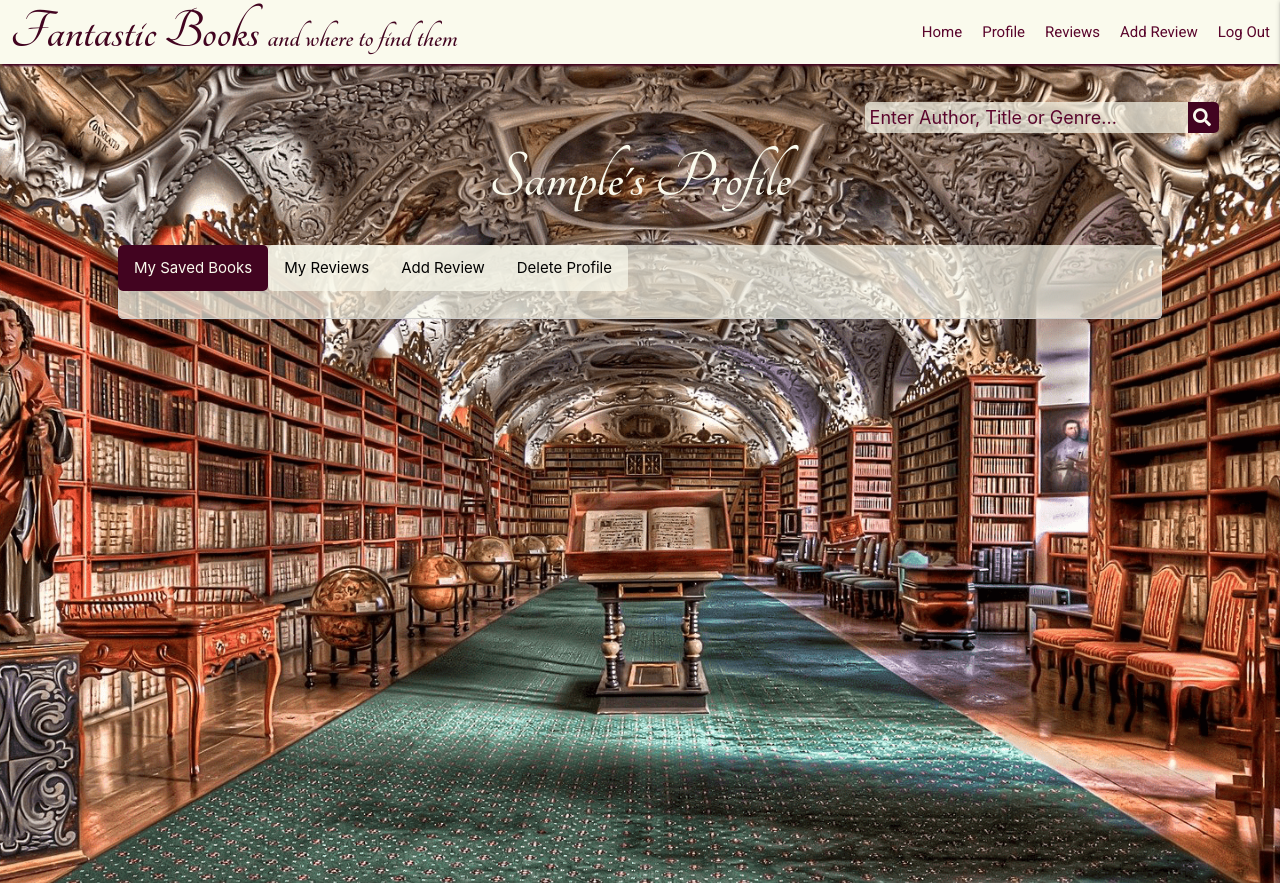
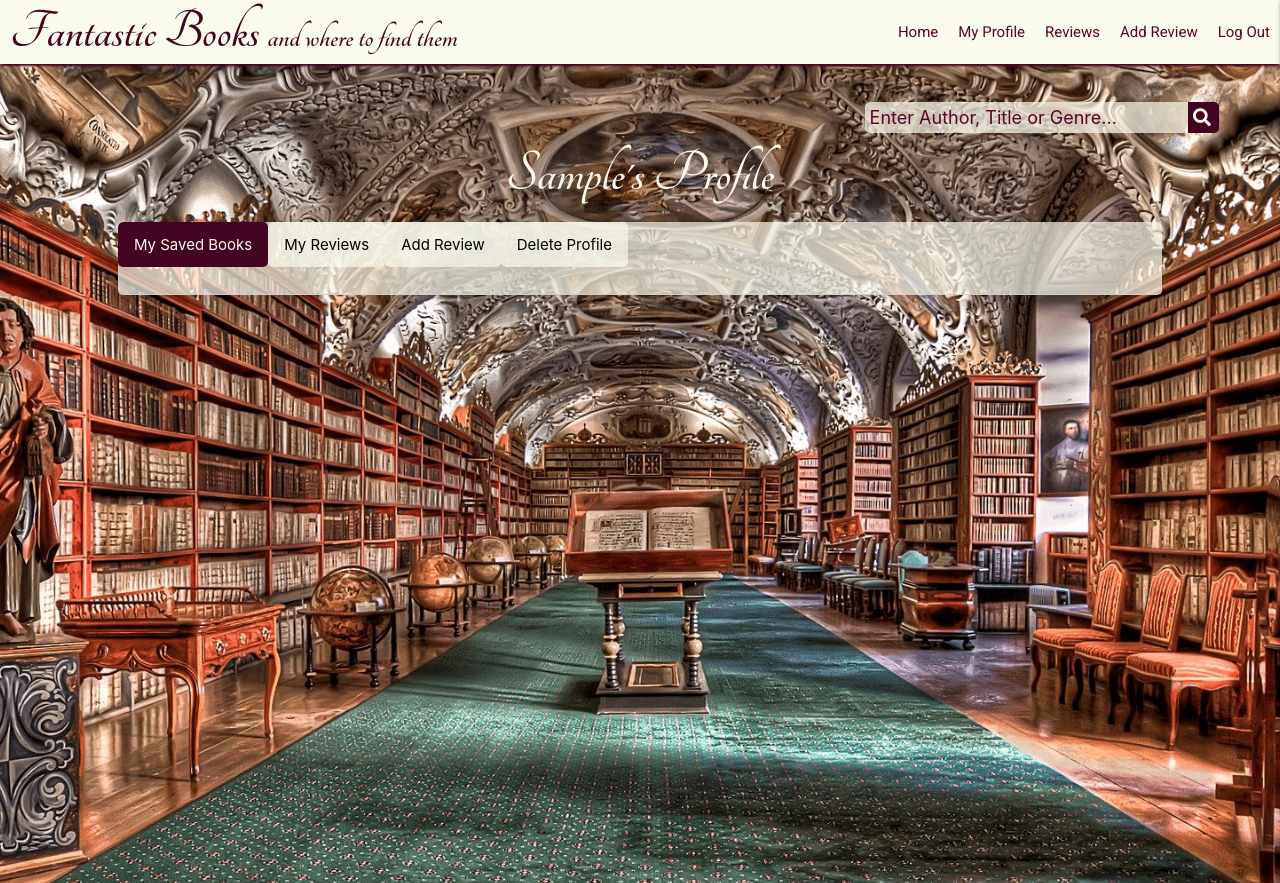
Before and after one commit to Code-Institute-Submissions/Fantastic-Books, a Flask app: a page that uses templates/base.html in a window 1280 px wide. Shown: the top 883 px of the page. Run offline with Flask 2, Linux system fonts and the light colour scheme; the visitor is signed in with stand-in values (Sample User, id 1); grey boxes marked "Sample" are stand-in pictures; a database or web service that is not in the repository returns one stand-in record (values such as "Sample title"); some libraries are stand-ins or nearby versions.

Commit message:
Change favicon href to url_for. Update font weights. Change h3 to h4 on profile

```diff
--- a/static/css/style.css
+++ b/static/css/style.css
@@ -1,4 +1,4 @@
-@import url('https://fonts.googleapis.com/css2?family=Roboto:ital,wght@0,300;0,400;0,500;0,700;1,400;1,500&family=Tangerine:wght@400;700&display=swap');
+@import url('https://fonts.googleapis.com/css2?family=Roboto:wght@400;500;700&family=Tangerine:wght@400;700&display=swap');
 
 html {
     scroll-behavior: smooth;
@@ -53,7 +53,6 @@ nav a {
     font-weight: 700;
     font-size: 4rem;
     padding-left: 5px;
-
 }
 
 .sidenav-overlay {
@@ -299,14 +298,14 @@ blockquote {
     color: #fafaed;
     font-weight: 700;
     font-family: 'Tangerine', cursive;
-    font-size: 4.5rem;
+    font-size: 4rem;
     text-transform: capitalize;
 }
 
 /* Profile Tabs */
 
 .tab-container {
-    margin-top: 2rem;
+    margin-top: 1rem;
 }
 
 .tabcontent{
@@ -490,6 +489,13 @@ input[type=email]:not(.browser-default) {
     border-bottom: 1px solid #5a052c;
 }
 
+textarea.valid[type=text]:not(.browser-default),
+input.valid[type=text]:not(.browser-default),
+input.valid[type=url]:not(.browser-default),
+input.valid[type=password]:not(.browser-default),
+input.valid[type=email]:not(.browser-default) {
+    border-bottom: 1px solid #720737;
+}
 /* Form Buttons */
 
 .login-btn {
@@ -785,6 +791,7 @@ input[type=email]:not(.browser-default) {
     .profile-welcome{
         margin-top: 2rem;
     }
+
     .tab-container {
         margin-top: 1.5rem;
         width: 90vw;
--- a/templates/base.html
+++ b/templates/base.html
@@ -3,11 +3,11 @@
 <head>
     <meta charset="UTF-8">
     <meta name="viewport" content="width=device-width, initial-scale=1.0">
-    <meta name="description" content="book review site">
-    <link rel="apple-touch-icon" sizes="180x180" href="static/favicon/apple-touch-icon.png">
-    <link rel="icon" type="image/png" sizes="32x32" href="static/favicon/favicon-32x32.png">
-    <link rel="icon" type="image/png" sizes="16x16" href="static/favicon/favicon-16x16.png">
-    <link rel="manifest" href="static/favicon/site.webmanifest">
+    <meta name="description" content="book review app">
+    <link rel="apple-touch-icon" sizes="180x180" href="{{ url_for ('static', filename='favicon/apple-touch-icon.png') }}">
+    <link rel="icon" type="image/png" sizes="32x32" href="{{ url_for ('static', filename='favicon/favicon-32x32.png') }}">
+    <link rel="icon" type="image/png" sizes="16x16" href="{{ url_for ('static', filename='favicon/favicon-16x16.png') }}">
+    <link rel="manifest" href="{{ url_for('static', filename='favicon/site.webmanifest') }}">
     <link rel="stylesheet" href="https://cdnjs.cloudflare.com/ajax/libs/font-awesome/5.15.1/css/all.min.css" integrity="sha512-+4zCK9k+qNFUR5X+cKL9EIR+ZOhtIloNl9GIKS57V1MyNsYpYcUrUeQc9vNfzsWfV28IaLL3i96P9sdNyeRssA==" crossorigin="anonymous" type="text/css" />
     <link rel="stylesheet" href="https://cdnjs.cloudflare.com/ajax/libs/hover.css/2.3.1/css/hover-min.css" integrity="sha512-csw0Ma4oXCAgd/d4nTcpoEoz4nYvvnk21a8VA2h2dzhPAvjbUIK6V3si7/g/HehwdunqqW18RwCJKpD7rL67Xg==" crossorigin="anonymous" />
     <link rel="stylesheet" href="https://cdnjs.cloudflare.com/ajax/libs/materialize/1.0.0/css/materialize.min.css" type="text/css">
@@ -31,7 +31,7 @@
                 <ul class="right hide-on-med-and-down">
                     <li><a href="{{ url_for('index') }}">Home</a></li>
                 {% if session.user %}
-                    <li><a href="{{ url_for('profile', username=session['user']) }}">Profile</a></li>
+                    <li><a href="{{ url_for('profile', username=session['user']) }}">My Profile</a></li>
                     <li><a href="{{ url_for('reviews') }}">Reviews</a></li>
                     <li><a href="{{ url_for('add_review') }}">Add Review</a></li>
                     <li><a href="{{ url_for('logout') }}">Log Out</a></li>
@@ -49,7 +49,7 @@
                 <li><h4 class="sidenav-title">Fantastic Books</h4></li>
                 <li><a href="{{ url_for('index') }}">Home</a></li>
              {% if session.user %}
-                <li><a href="{{ url_for('profile', username=session['user']) }}">Profile</a></li>
+                <li><a href="{{ url_for('profile', username=session['user']) }}">My Profile</a></li>
                 <li><a href="{{ url_for('reviews') }}">Reviews</a></li>
                 <li><a href="{{ url_for('add_review') }}">Add Review</a></li>
                 <li><a href="{{ url_for('search_mobile') }}">Search</a></li>
--- a/templates/profile.html
+++ b/templates/profile.html
@@ -21,9 +21,9 @@
     <section>
         <div class="no-btm-margin row">
             <div class="col s8 offset-s2 m6 offset-m3">
-                    <h3 class="center-align profile-welcome">
+                    <h4 class="center-align profile-welcome">
                          {{ username }}'s Profile
-                    </h3>
+                    </h4>
             </div>
         </div>
     </section>
```
